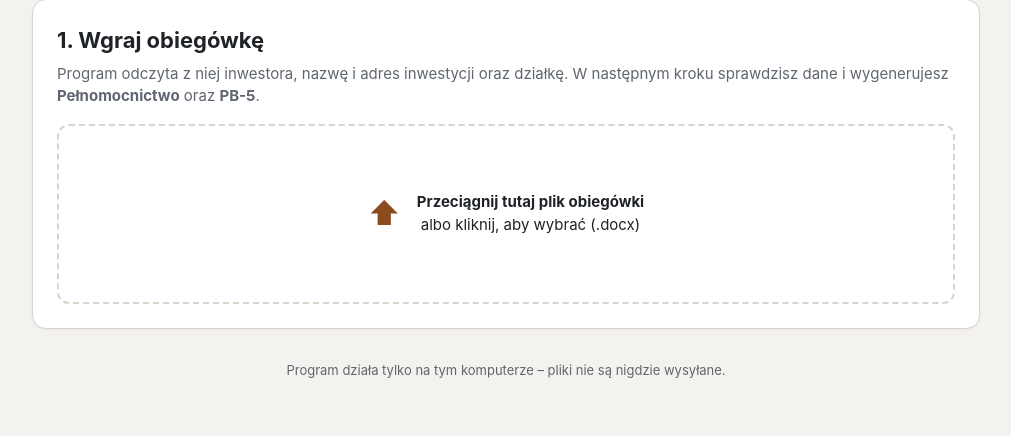
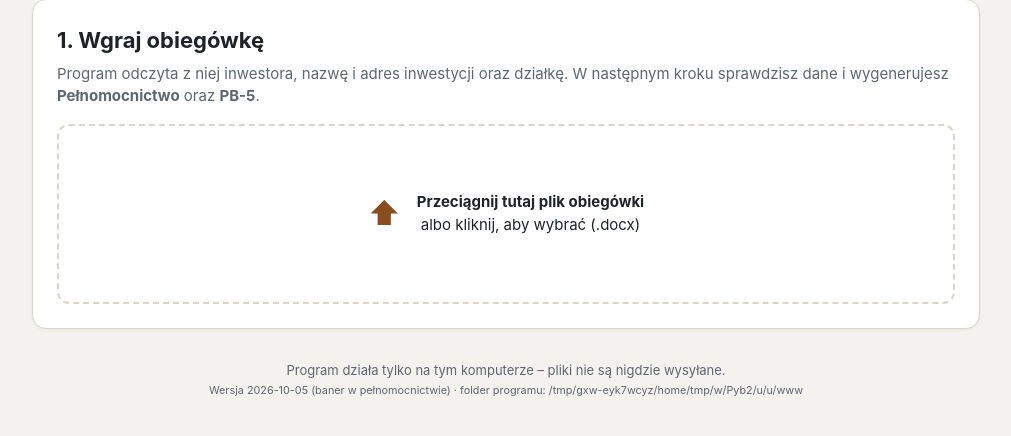
Before and after one commit to FilarAI/WYPELNIANIE-DOKUMENTOW, a Flask app: page / in a window 1280 px wide. Shown: the part 84-520 px from the top of the page, without its empty margins (134-1145 px from the left). Run offline with Flask 3, Linux system fonts and the light colour scheme.

Commit message:
Wersja i folder programu w stopce oraz w Terminalu
Ułatwia sprawdzenie, czy ikona na pulpicie uruchamia aktualną wersję
(stara kopia folderu dawała dokumenty bez banera i ze starą stopką).

Co-Authored-By: Claude Opus 5.5 <noreply@anthropic.com>
Claude-Session: https://claude.ai/code/session_01WAttsbE6YTKznvEWZT3Cuh

```diff
--- a/app/__init__.py
+++ b/app/__init__.py
@@ -0,0 +1,4 @@
+"""Dokumenty FILAR – wypełnianie Pełnomocnictwa i PB-5 z obiegówki."""
+
+# Zmieniaj przy każdej paczce wysyłanej do biura – wersja jest widoczna w stopce programu i w Terminalu.
+WERSJA = "2026-10-05 (baner w pełnomocnictwie)"
--- a/app/main.py
+++ b/app/main.py
@@ -17,12 +17,19 @@ import webbrowser
 
 from flask import Flask, Response, jsonify, render_template, request
 
-from app import teryt, zapis
+from app import WERSJA, teryt, zapis
 from app.generator import generuj_dokumenty, spakuj
 from app.parser_obiegowki import NAZWY_POL, odczytaj_obiegowke
 
 app = Flask(__name__)
 app.config["MAX_CONTENT_LENGTH"] = 20 * 1024 * 1024
+FOLDER_PROGRAMU = os.path.dirname(os.path.dirname(os.path.abspath(__file__)))
+
+
+@app.context_processor
+def informacje_o_programie():
+    # Widoczne w stopce każdej strony – pozwala sprawdzić, czy ikona uruchamia aktualną wersję.
+    return {"wersja": WERSJA, "folder_programu": FOLDER_PROGRAMU}
 
 POLA_INWESTORA = ["imie_nazwisko", "plec", "ulica", "nr_domu", "nr_lokalu", "kod_pocztowy", "miejscowosc",
                   "poczta", "wojewodztwo", "powiat", "gmina"]
@@ -149,6 +156,8 @@ def main():
     args = argumenty.parse_args()
     port = _wolny_port(args.port)
     adres = f"http://127.0.0.1:{port}"
+    print(f"Dokumenty FILAR, wersja {WERSJA}")
+    print(f"Folder programu: {FOLDER_PROGRAMU}")
     print(f"Program działa pod adresem {adres} – zamknij to okno, aby go wyłączyć.")
     if not args.bez_przegladarki:
         threading.Timer(1.0, lambda: webbrowser.open(adres)).start()
--- a/app/templates/baza.html
+++ b/app/templates/baza.html
@@ -23,6 +23,7 @@
   <main>
     {% block tresc %}{% endblock %}
   </main>
-  <footer class="stopka">Program działa tylko na tym komputerze – pliki nie są nigdzie wysyłane.</footer>
+  <footer class="stopka">Program działa tylko na tym komputerze – pliki nie są nigdzie wysyłane.<br>
+    <small>Wersja {{ wersja }} · folder programu: {{ folder_programu }}</small></footer>
 </body>
 </html>
```
Also changed, not shown: CLAUDE.md (+5 -0 lines), tests/test_aplikacja.py (+8 -0 lines), 1 other file.
